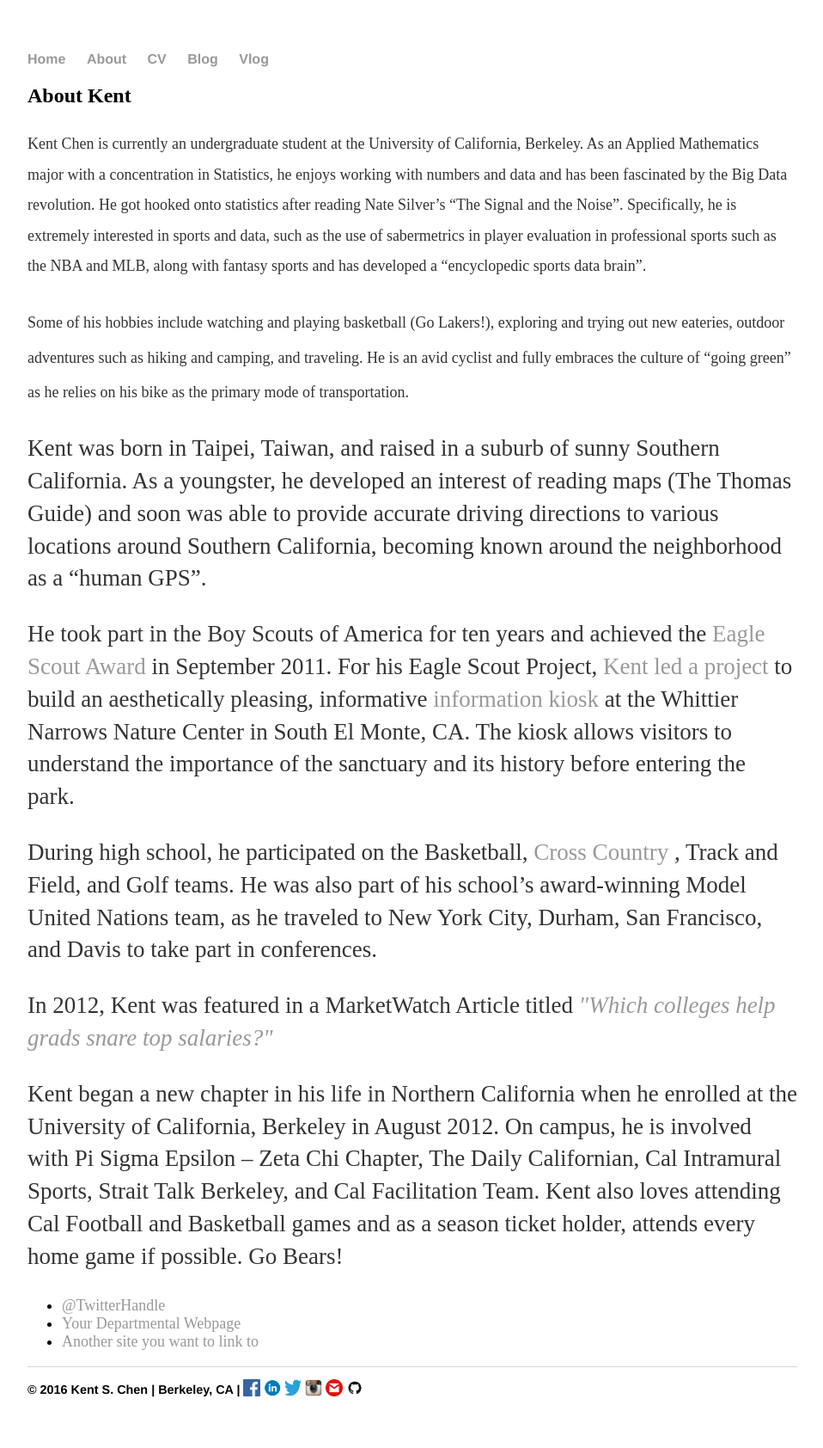
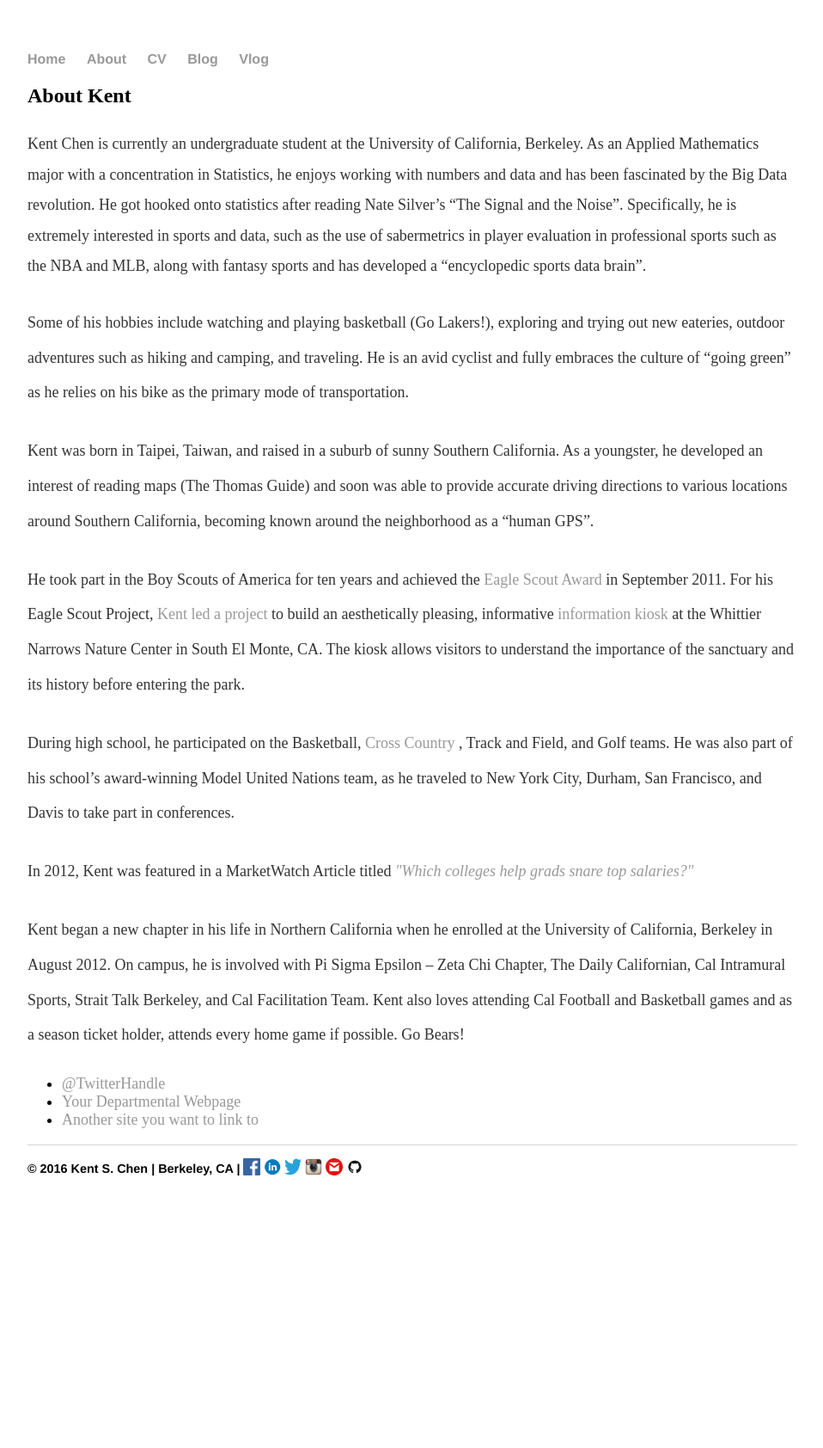
Before and after one commit to kentschen/kentschen.github.io, a Jekyll site: the page built from about/index.html, in a window 1280 px wide. Shown: the whole page at 86% size, without its empty margins (160-1118 px from the left). Built offline with Jekyll 4.4.1, drawn with Linux system fonts in a browser that asks for light colours; after the commit the page ends 1427 px from its top, so only the background shows below that.

Commit message:
edit size

```diff
--- a/about/index.html
+++ b/about/index.html
@@ -26,14 +26,14 @@ title: About | Kent S. Chen
 				the culture of “going green” as he relies on his bike as
 				the primary mode of transportation. </p>
 
-			<p> Kent was born in Taipei, Taiwan, and raised in a suburb of
+			<p> <font size="4"> Kent was born in Taipei, Taiwan, and raised in a suburb of
 				sunny Southern California. As a youngster, he developed an
 				interest of reading maps (The Thomas Guide) and soon was
 				able to provide accurate driving directions to various
 				locations around Southern California, becoming known
 				around the neighborhood as a “human GPS”. </p>
 
-			<p> He took part in the Boy Scouts of America for ten years
+			<p> <font size="4"> He took part in the Boy Scouts of America for ten years
 				and achieved the <a target="_blank"
 				href="/files/Eagle.JPG"> Eagle Scout
 				Award </a> in September 2011. For his Eagle Scout Project,
@@ -47,7 +47,7 @@ title: About | Kent S. Chen
 				entering the park.
 			</p>
 
-			<p> During high school, he participated on the Basketball,
+			<p> <font size="4"> During high school, he participated on the Basketball,
 				<a target="_blank" href="/files/CrossCountry.JPG"> Cross
 				Country </a>,
 				Track and Field, and Golf teams. He was also part of his
@@ -55,11 +55,11 @@ title: About | Kent S. Chen
 				traveled to New York City, Durham, San Francisco, and
 				Davis to take part in conferences. </p>
 
-			<p> In 2012, Kent was featured in a MarketWatch Article titled
+			<p> <font size="4"> In 2012, Kent was featured in a MarketWatch Article titled
 				<em><a target="_blank"href="/files/marketwatch.pdf">"Which
 				colleges help grads snare top salaries?" </a></em> </p>
 
-			<p> Kent began a new chapter in his life in Northern
+			<p> <font size="4"> Kent began a new chapter in his life in Northern
 			California when he enrolled at the University of California,
 			Berkeley in August 2012. On campus, he is involved with Pi
 			Sigma Epsilon – Zeta Chi Chapter, The Daily Californian, Cal
@@ -68,7 +68,6 @@ title: About | Kent S. Chen
 			games and as a season ticket holder, attends every home game
 			if possible. Go Bears!<p/>
 
-			</h5>
 
 			<ul class="contacts">
 				<li><a href="#">@TwitterHandle</a></li>
```
